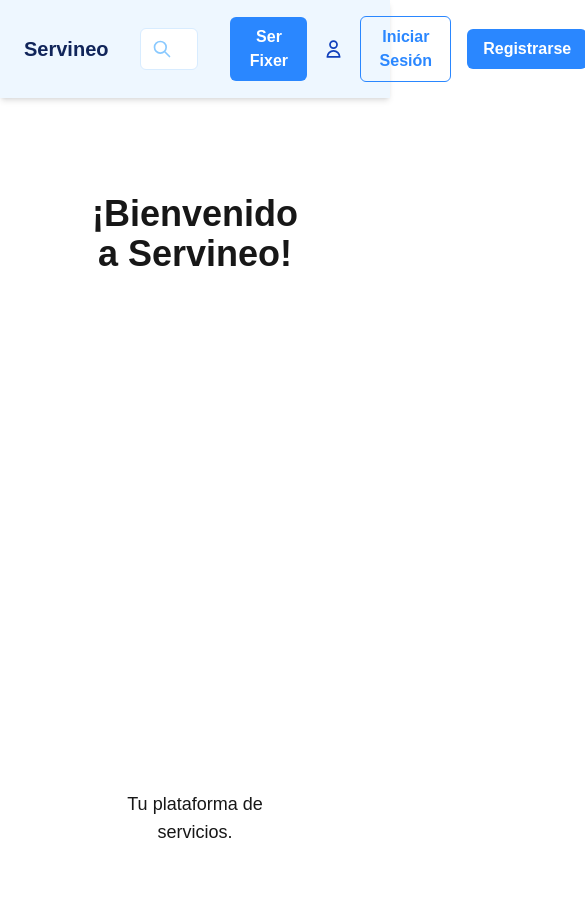
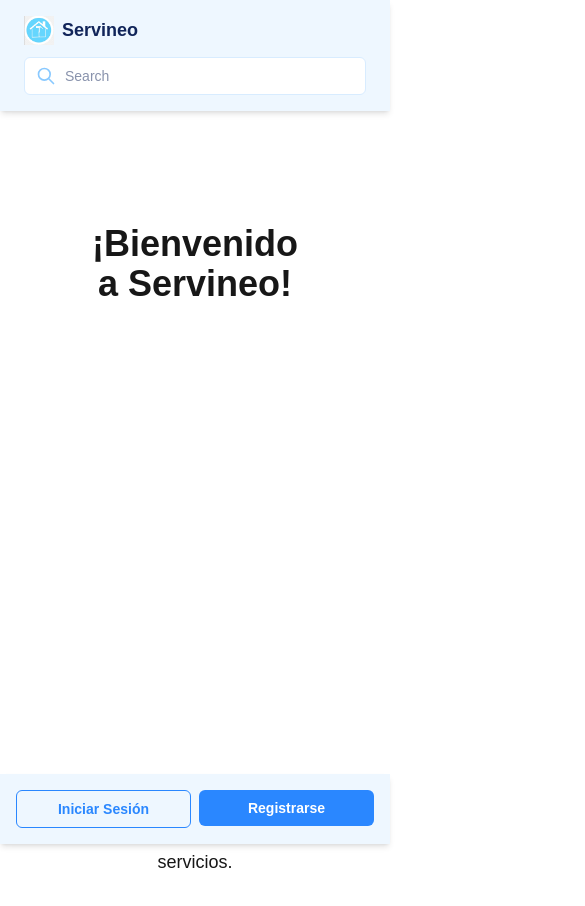
Before and after one commit to robertgt0/alquiler_front, a Next.js app: page / in a window 390 px wide. Shown: the top 906 px of the page, 585 px wide, since content can reach past the window. Built offline with nearby package versions, Linux system fonts and the light colour scheme.

Commit message:
Header Actualizacion2

```diff
--- a/src/app/componentes/Header/Header.tsx
+++ b/src/app/componentes/Header/Header.tsx
@@ -1,11 +1,47 @@
+'use client';
+
 import Image from 'next/image';
 import Link from 'next/link';
+import { useState, useEffect, useRef } from 'react';
 
 export default function Header() {
+  // Ahora, esta variable controlará SOLO la visibilidad de los botones inferiores.
+  const [areButtonsVisible, setAreButtonsVisible] = useState(true);
+  const lastScrollY = useRef(0);
+  const isMounted = useRef(false);
+
+  useEffect(() => {
+    isMounted.current = true;
+
+    const handleScroll = () => {
+      // Solo aplicar la lógica si ya estamos en el cliente y en pantalla móvil
+      if (isMounted.current && window.innerWidth < 640) {
+        if (window.scrollY > lastScrollY.current) {
+          // Scrolling hacia abajo: Ocultar botones
+          setAreButtonsVisible(false);
+        } else {
+          // Scrolling hacia arriba: Mostrar botones
+          setAreButtonsVisible(true);
+        }
+        lastScrollY.current = window.scrollY;
+      }
+    };
+
+    window.addEventListener('scroll', handleScroll, { passive: true });
+
+    return () => {
+      window.removeEventListener('scroll', handleScroll);
+    };
+  }, []);
+
+
   return (
-    <header className="flex items-center justify-between p-4 bg-[#EEF7FF] shadow-md"> {/* Fondo del header: 50 */}
+    <>
+      {/* ---------------------------------------------------- */}
+      {/* HEADER PARA DESKTOP / TABLET (No requiere cambios) */}
+      {/* ---------------------------------------------------- */}
+      <header className="hidden sm:flex items-center justify-between p-4 bg-[#EEF7FF] shadow-md fixed top-0 left-0 w-full z-10">
         <div className="flex items-center">
-        {/* Logo */}
           <Link href="/">
               <Image
                 src="/header_img/logo1.jpg"
@@ -14,19 +50,19 @@ export default function Header() {
                 height={40}
               />
           </Link>
-        <span className="ml-2 text-xl font-bold text-[#11255A]">Servineo</span> {/* Color del texto del logo: 950 para contraste */}
+          <span className="ml-2 text-xl font-bold text-[#11255A]">Servineo</span>
         </div>
 
-      {/* Barra de búsqueda */}
+        {/* Barra de búsqueda (Desktop) */}
         <div className="flex-grow mx-8">
           <div className="relative">
             <input
               type="text"
               placeholder="Search"
-            className="w-full px-4 py-2 pl-10 border border-[#D8ECFF] rounded-md focus:outline-none focus:ring-2 focus:ring-[#2a87ff] bg-white text-[#11255A]" // Borde: 100, Focus: 500, Fondo: blanco, Texto: 950
+              className="w-full px-4 py-2 pl-10 border border-[#D8ECFF] rounded-md focus:outline-none focus:ring-2 focus:ring-[#2a87ff] bg-white text-[#11255A]"
             />
             <svg
-            className="absolute w-5 h-5 text-[#89C9FF] left-3 top-1/2 transform -translate-y-1/2" // Icono de búsqueda: 300
+              className="absolute w-5 h-5 text-[#89C9FF] left-3 top-1/2 transform -translate-y-1/2"
               fill="none"
               stroke="currentColor"
               viewBox="0 0 24 24"
@@ -42,13 +78,13 @@ export default function Header() {
           </div>
         </div>
 
-      {/* Botones de acción y usuario */}
+        {/* Botones de acción y usuario (Desktop) */}
         <div className="flex items-center space-x-4">
-        <button className="px-4 py-2 font-semibold text-white bg-[#2a87ff] rounded-md hover:bg-[#52ABFF]"> {/* Ser Fixer: Fondo 500, Hover 400 */}
+          <button className="px-4 py-2 font-semibold text-white bg-[#2a87ff] rounded-md hover:bg-[#52ABFF]">
             Ser Fixer
           </button>
           <svg
-            className="w-8 h-8 text-[#1140BC] cursor-pointer" // Icono de usuario: 800
+              className="w-8 h-8 text-[#1140BC] cursor-pointer"
               fill="none"
               stroke="currentColor"
               viewBox="0 0 24 24"
@@ -62,16 +98,88 @@ export default function Header() {
               ></path>
           </svg>
           <Link href="/login">
-          <button className="px-4 py-2 font-semibold text-[#2a87ff] border border-[#2a87ff] rounded-md hover:bg-[#EEF7FF]"> {/* Iniciar Sesión: Texto y Borde 500, Hover 50 */}
+            <button className="px-4 py-2 font-semibold text-[#2a87ff] border border-[#2a87ff] rounded-md hover:bg-[#EEF7FF]">
               Iniciar Sesión
             </button>
           </Link>
           <Link href="/register">
-          <button className="px-4 py-2 font-semibold text-white bg-[#2a87ff] rounded-md hover:bg-[#52ABFF]"> {/* Registrarse: Fondo 500, Hover 400 */}
+            <button className="px-4 py-2 font-semibold text-white bg-[#2a87ff] rounded-md hover:bg-[#52ABFF]">
               Registrarse
             </button>
           </Link>
         </div>
       </header>
+
+      {/* ---------------------------------------------------- */}
+      {/* HEADER MÓVIL SUPERIOR (Logo + Buscador - SIEMPRE FIJO ARRIBA) */}
+      {/* ---------------------------------------------------- */}
+      <header
+        className="sm:hidden fixed top-0 left-0 w-full p-4 bg-[#EEF7FF] shadow-md z-10"
+      >
+        <div className="flex flex-col items-center space-y-3">
+          {/* Logo y Nombre */}
+          <div className="flex items-center justify-start w-full px-2">
+            <Link href="/">
+              <Image
+                src="/header_img/logo1.jpg"
+                alt="Servineo Logo"
+                width={30}
+                height={30}
+              />
+            </Link>
+            <span className="ml-2 text-lg font-bold text-[#11255A]">Servineo</span>
+          </div>
+
+          {/* Barra de búsqueda */}
+          <div className="w-full px-2">
+            <div className="relative">
+              <input
+                type="text"
+                placeholder="Search"
+                className="w-full px-4 py-2 pl-10 border border-[#D8ECFF] rounded-md focus:outline-none focus:ring-2 focus:ring-[#2a87ff] bg-white text-[#11255A] text-sm"
+              />
+              <svg
+                className="absolute w-5 h-5 text-[#89C9FF] left-3 top-1/2 transform -translate-y-1/2"
+                fill="none"
+                stroke="currentColor"
+                viewBox="0 0 24 24"
+                xmlns="http://www.w3.org/2000/svg"
+              >
+                <path
+                  strokeLinecap="round"
+                  strokeLinejoin="round"
+                  strokeWidth="2"
+                  d="M21 21l-6-6m2-5a7 7 0 11-14 0 7 7 0 0114 0z"
+                ></path>
+              </svg>
+            </div>
+          </div>
+        </div>
+      </header>
+
+      {/* ---------------------------------------------------- */}
+      {/* FOOTER MÓVIL (Botones de Sesión - FIJO ABAJO y OCULTABLE) */}
+      {/* ---------------------------------------------------- */}
+      <footer
+        className={`
+          sm:hidden fixed bottom-0 left-0 w-full p-4 bg-[#EEF7FF] shadow-md z-20 // z-20 para estar encima del header superior
+          transform transition-transform duration-300 ease-in-out
+          ${areButtonsVisible ? 'translate-y-0' : 'translate-y-full'} // Animación abajo para ocultar/mostrar
+        `}
+      >
+        <div className="flex w-full space-x-2">
+          <Link href="/login" className="flex-1">
+            <button className="px-4 py-2 font-semibold text-[#2a87ff] border border-[#2a87ff] rounded-md hover:bg-[#EEF7FF] w-full text-sm">
+              Iniciar Sesión
+            </button>
+          </Link>
+          <Link href="/register" className="flex-1">
+            <button className="px-4 py-2 font-semibold text-white bg-[#2a87ff] rounded-md hover:bg-[#52ABFF] w-full text-sm">
+              Registrarse
+            </button>
+          </Link>
+        </div>
+      </footer>
+    </>
   );
 }
--- a/src/app/layout.tsx
+++ b/src/app/layout.tsx
@@ -2,8 +2,7 @@ import type { Metadata } from "next";
 import { Geist, Geist_Mono } from "next/font/google";
 import "./globals.css";
 
-// 1. Importa tu componente Header
-import Header from "./componentes/Header/Header"; // Asegúrate de que la ruta sea correcta
+import Header from "./componentes/Header/Header";
 
 const geistSans = Geist({
   variable: "--font-geist-sans",
@@ -26,14 +25,19 @@ export default function RootLayout({
   children: React.ReactNode;
 }>) {
   return (
-    <html lang="en">
+    // ✨ SOLUCIÓN DE HIDRATACIÓN 1: Añadir al <html> para silenciar errores de extensiones ✨
+    <html lang="en" suppressHydrationWarning>
       <body
         className={`${geistSans.variable} ${geistMono.variable} antialiased`}
+        // ✨ SOLUCIÓN DE HIDRATACIÓN 2: También al <body> (por si acaso) ✨
         suppressHydrationWarning={true}
       >
-        {/* 2. Añade el componente Header aquí, antes de {children} */}
         <Header />
-        {children}
+
+        {/* ✨ SOLUCIÓN DE ESPACIO: Aplicar padding condicional para móviles ✨ */}
+        <div className="pt-32 pb-28 sm:pt-0 sm:pb-0">
+          {children}
+        </div>
       </body>
     </html>
   );
```
Lines whose indentation alone changed are shown as unchanged.
